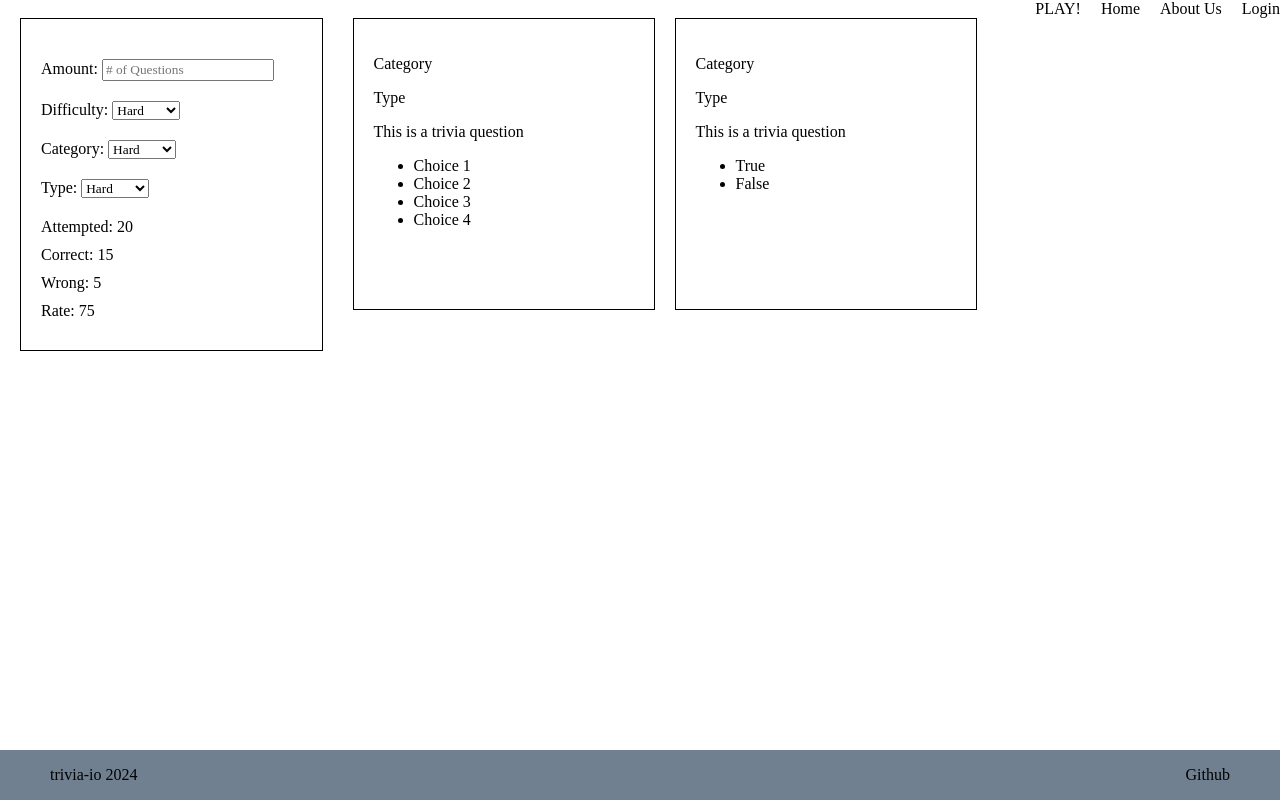
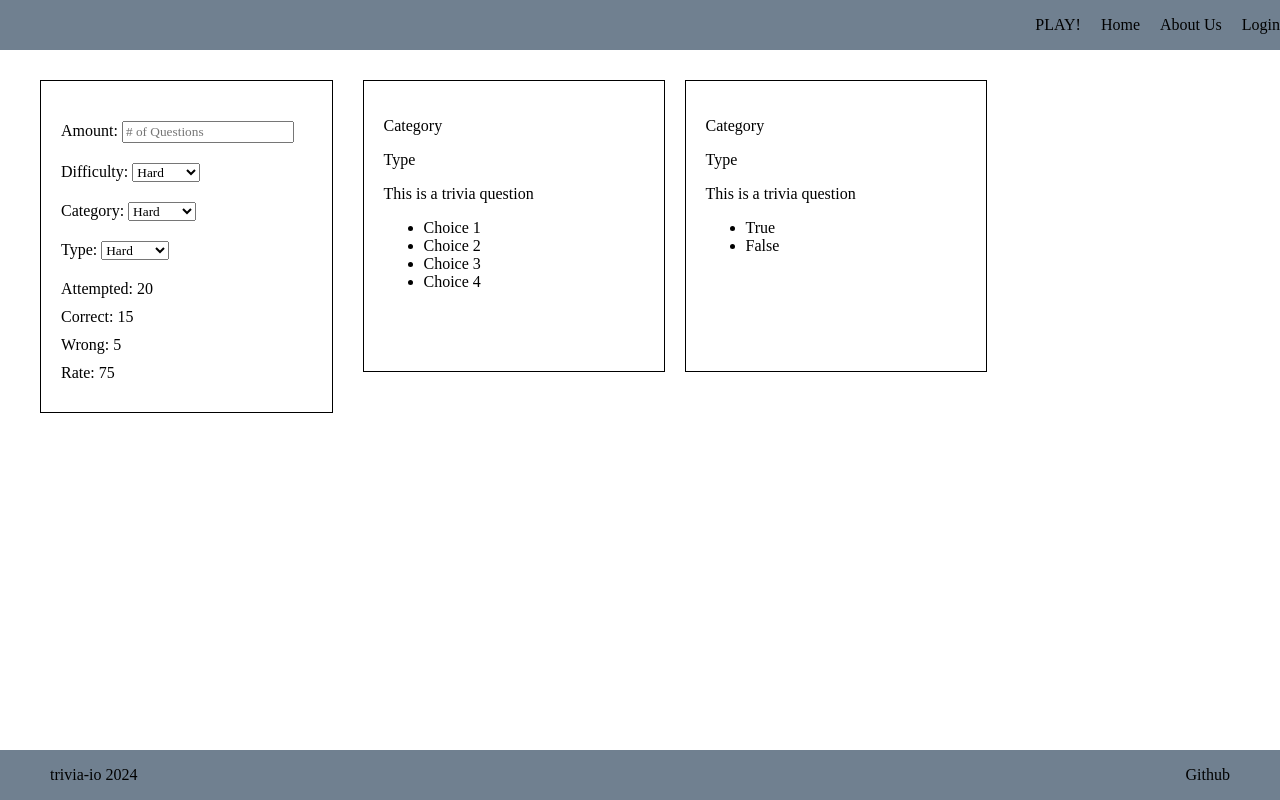
Before and after one commit to AntCannon/trivia-io, a React (Vite) app: page / in a window 1280 px wide. Built offline with nearby package versions, Linux system fonts and the light colour scheme.

Commit message:
update css

```diff
--- a/src/App.css
+++ b/src/App.css
@@ -10,7 +10,7 @@ body {
 }
 
 main {
-  margin: 0 20px;
+  margin: 30px 40px;
   display: grid;
   grid-template-columns: 1fr 3fr;
   gap: 30px;
--- a/src/components/Nav.css
+++ b/src/components/Nav.css
@@ -1,5 +1,8 @@
 nav {
+  height: 50px;
+  background: slategray;
   display: flex;
   justify-content: right;
+  align-items: center;
   gap: 20px;
 }
```
